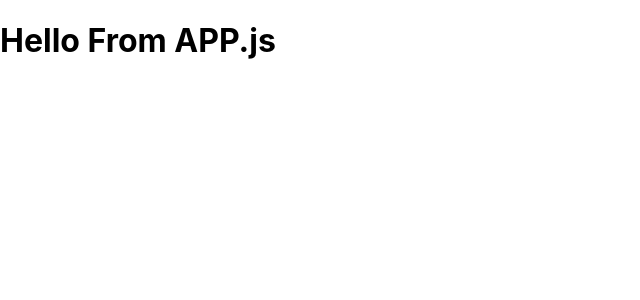
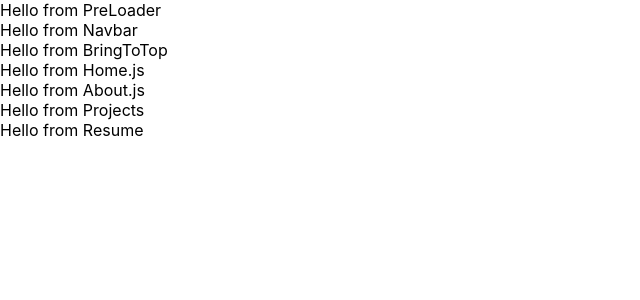
Before and after one commit to Subho1011/Portfolio_App, a React (Create React App) app: page / in a window 1280 px wide. Shown: the top 300 px of the page, without its empty margins (0-640 px from the left). Built offline with nearby package versions, Linux system fonts and the light colour scheme.

Commit message:
Structure in improved

```diff
--- a/src/App.css
+++ b/src/App.css
@@ -1,4 +1,4 @@
-.App {
+/* .App {
   text-align: center;
 }
 
@@ -36,3 +36,12 @@
     transform: rotate(360deg);
   }
 }
+ */
+
+ /* PRE LOADER*/
+
+ .loader{
+  background-color: rgba(0,0,0,0.01);
+  background-image: url(./Assests/loader.svg);
+  z-index: 99999;
+ }
--- a/src/App.js
+++ b/src/App.js
@@ -1,10 +1,27 @@
-import logo from './logo.svg';
+
 import './App.css';
+import Navbar from './components/Navbar';
+import BringToTop from './components/BringToTop';
+import PreLoader from './components/PreLoader';
+import Home from './components/Home/Home';
+import About from './components/About/About';
+import Projects from './components/Projects/Projects';
+import Resume from './components/Resume/Resume';
 
 function App() {
   return (
     <div>
-      <h1>Hello From APP.js</h1>
+      <PreLoader />
+      <div>
+        <Navbar />
+        <BringToTop />
+        <div>
+          <Home />
+          <About />
+          <Projects />
+          <Resume />
+        </div>
+      </div>
     </div>
   );
 }
--- a/src/components/About/About.js
+++ b/src/components/About/About.js
@@ -0,0 +1,8 @@
+
+const About = () => {
+  return(
+    <div>Hello from About.js</div>
+  );
+}
+
+export default About;
--- a/src/components/BringToTop.js
+++ b/src/components/BringToTop.js
@@ -0,0 +1,8 @@
+
+const BringToTop = () => {
+  return(
+    <div>Hello from BringToTop</div>
+  );
+}
+
+export default BringToTop;
--- a/src/components/Home/Home.js
+++ b/src/components/Home/Home.js
@@ -0,0 +1,8 @@
+
+const Home = () => {
+  return(
+    <div>Hello from Home.js</div>
+  );
+}
+
+export default Home;
--- a/src/components/Navbar.js
+++ b/src/components/Navbar.js
@@ -0,0 +1,8 @@
+
+const Navbar = () => {
+  return(
+    <div>Hello from Navbar</div>
+  );
+}
+
+export default Navbar;
--- a/src/components/PreLoader.js
+++ b/src/components/PreLoader.js
@@ -0,0 +1,8 @@
+
+const PreLoader = () => {
+  return(
+    <div>Hello from PreLoader</div>
+  );
+}
+
+export default PreLoader;
--- a/src/components/Projects/Projects.js
+++ b/src/components/Projects/Projects.js
@@ -0,0 +1,9 @@
+
+
+const Projects = () => {
+  return(
+    <div>Hello from Projects</div>
+  );
+}
+
+export default Projects;
--- a/src/components/Resume/Resume.js
+++ b/src/components/Resume/Resume.js
@@ -0,0 +1,8 @@
+
+const Resume = () => {
+  return(
+    <div>Hello from Resume</div>
+  );
+}
+
+export default Resume;
--- a/src/index.css
+++ b/src/index.css
@@ -1,13 +1,13 @@
+*{
+  padding: 0;
+  margin: 0;
+  box-sizing: border-box;
+}
+
 body {
-  margin: 0;
   font-family: -apple-system, BlinkMacSystemFont, 'Segoe UI', 'Roboto', 'Oxygen',
     'Ubuntu', 'Cantarell', 'Fira Sans', 'Droid Sans', 'Helvetica Neue',
     sans-serif;
   -webkit-font-smoothing: antialiased;
   -moz-osx-font-smoothing: grayscale;
 }
-
-code {
-  font-family: source-code-pro, Menlo, Monaco, Consolas, 'Courier New',
-    monospace;
-}
```
Also changed, not shown: src/components/Footer.js (+9 -0 lines), src/Assests/loader.svg (added).
